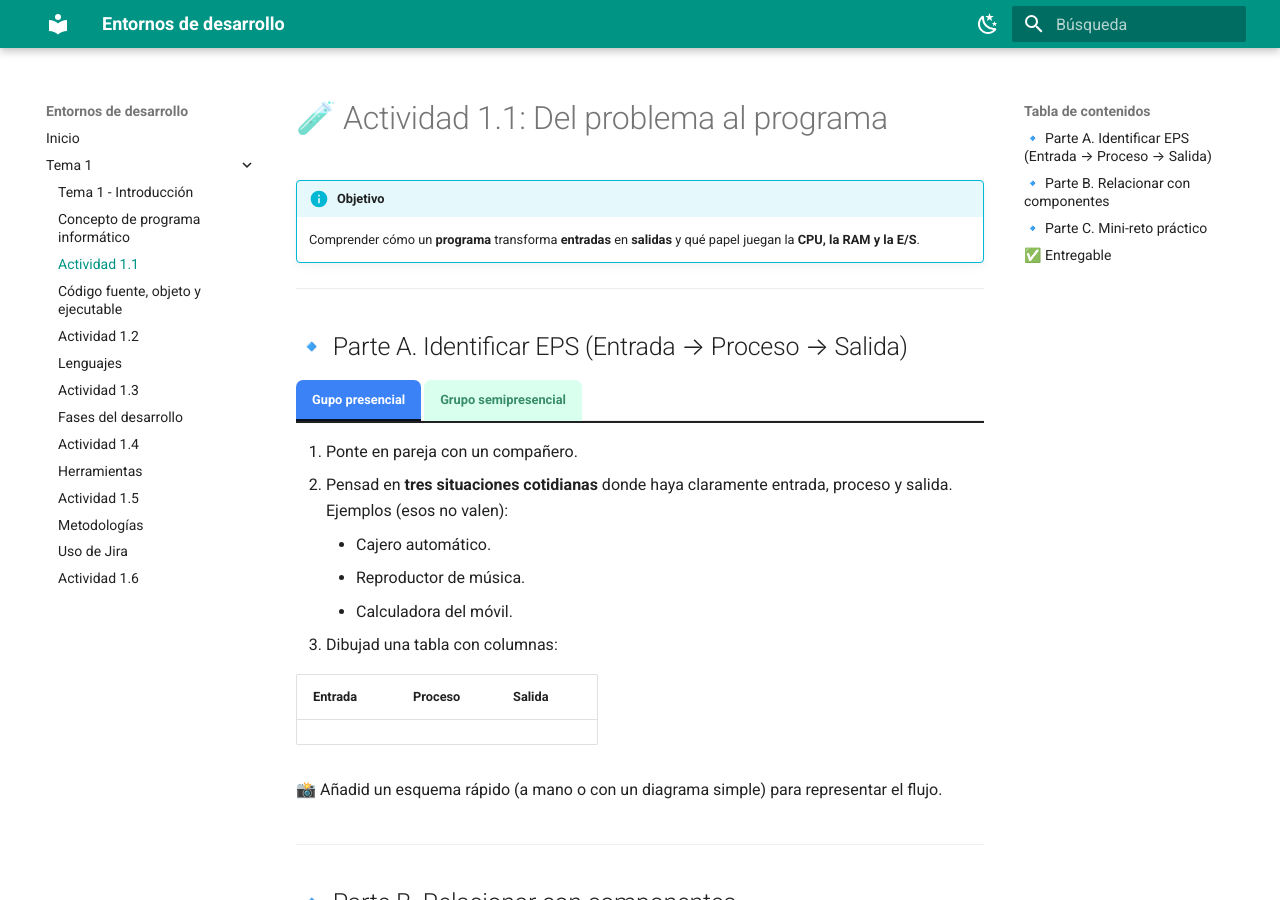
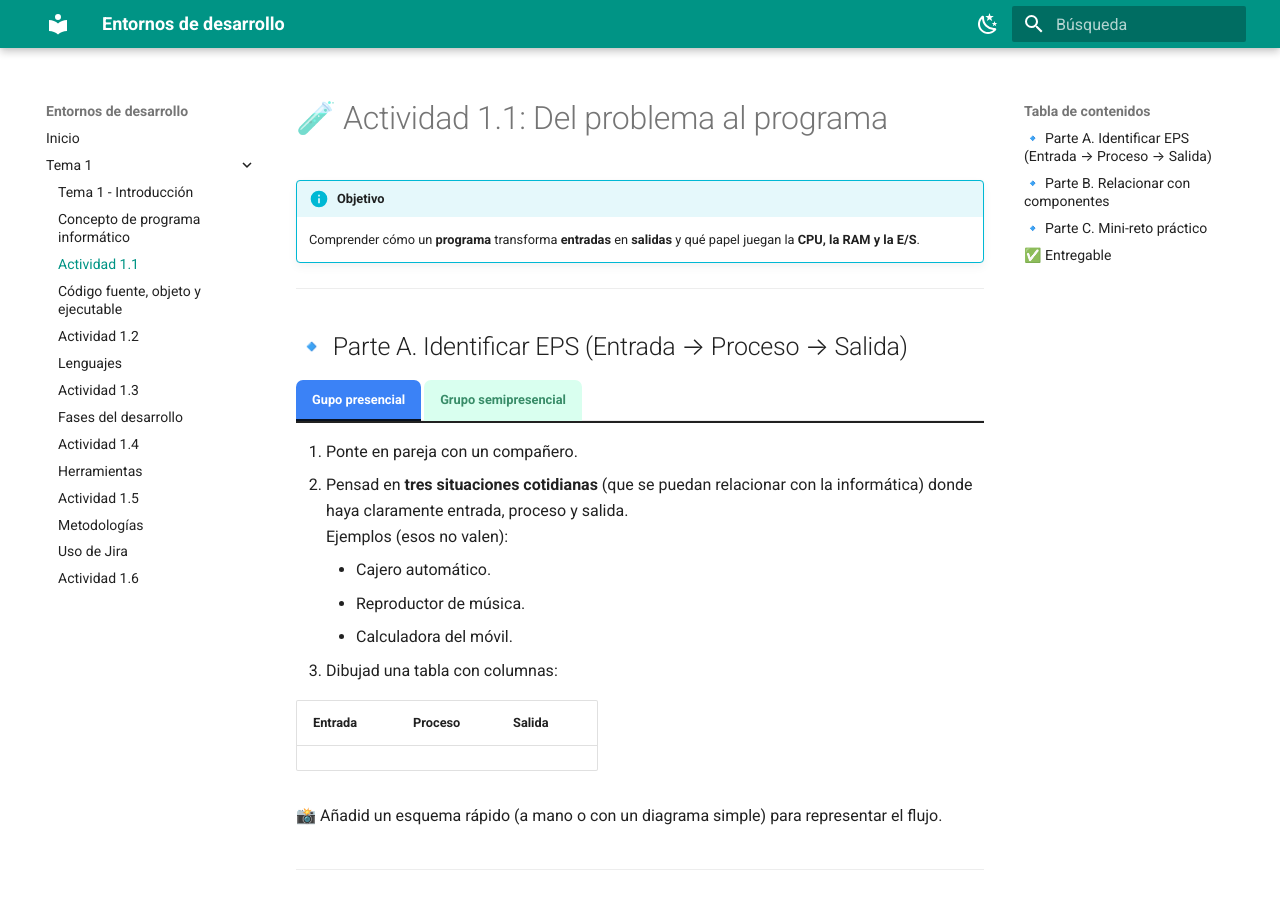
Before and after one commit to aitorventura/entornos-de-desarrollo, an MkDocs documentation site: the page built from docs/tema1/actividad_1_1.md, in a window 1280 px wide and 900 px high. Built offline with MkDocs 1.6.1 and Material for MkDocs 9.7.7, drawn with Linux system fonts in a browser that asks for light colours.

Commit message:
cambio act 1

```diff
--- a/docs/tema1/actividad_1_1.md
+++ b/docs/tema1/actividad_1_1.md
@@ -11,7 +11,7 @@
 
 === "Gupo presencial"
     1. Ponte en pareja con un compañero.
-    2. Pensad en **tres situaciones cotidianas** donde haya claramente entrada, proceso y salida.
+    2. Pensad en **tres situaciones cotidianas** (que se puedan relacionar con la informática) donde haya claramente entrada, proceso y salida.
     Ejemplos (esos no valen):
         - Cajero automático.
         - Reproductor de música.
@@ -24,7 +24,7 @@
     📸 Añadid un esquema rápido (a mano o con un diagrama simple) para representar el flujo.
 
 === "Grupo semipresencial"
-    1. Piensa en **tres situaciones cotidianas** donde haya claramente entrada, proceso y salida.
+    1. Piensa en **tres situaciones cotidianas** (que se puedan relacionar con la informática) donde haya claramente entrada, proceso y salida.
     Ejemplos (esos no valen):
         - Cajero automático.
         - Reproductor de música.
```
